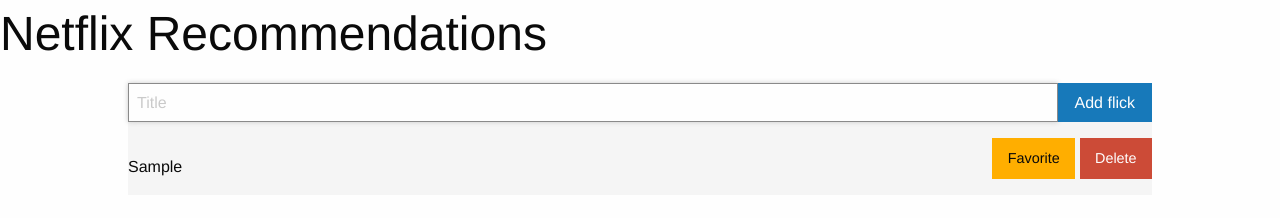
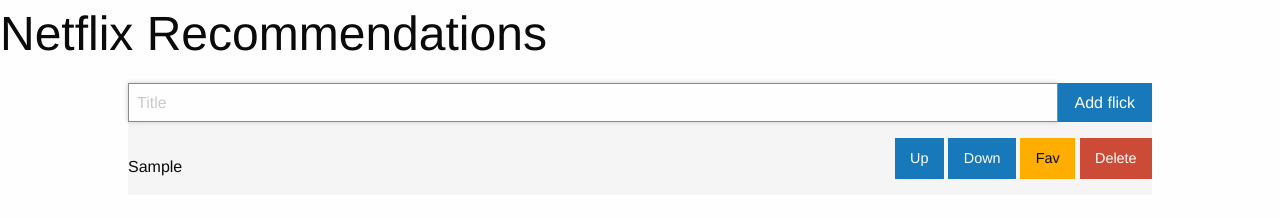
Before and after one commit to gbrackma/netflix-tracker, a plain HTML site: page index.html in a window 1280 px wide. Both pictures are taken after typing "Sample" into the empty fields and a click on the button "Add flick". Drawn offline with nearby package versions, Linux system fonts and the light colour scheme.

Commit message:
add not working up and down buttons

```diff
--- a/index.html
+++ b/index.html
@@ -28,7 +28,9 @@
         <li class='template recommendation grid-x align-middle' >
             <span class="title auto cell"></span>
             <span class="actions shrink cell">
-                <button class="warning button">Favorite</button>
+                <button class="up button">Up</button>
+                <button class="down button">Down</button>
+                <button class="warning button">Fav</button>
                 <button class="alert button">Delete</button>
             </span>
         </li>
--- a/index.js
+++ b/index.js
@@ -27,7 +27,6 @@ const app = {
         .querySelector('.warning')
         .addEventListener('click', ev => {
             ev.preventDefault()
-            debugger
             this.handleFav(rec, ev)
         })
 
@@ -35,7 +34,6 @@ const app = {
         .querySelector('.alert')
         .addEventListener('click', ev => {
             ev.preventDefault()
-            debugger
             this.handleDelete(rec, ev)
         })
       //item.dataset.genre = rec.Genre
```
